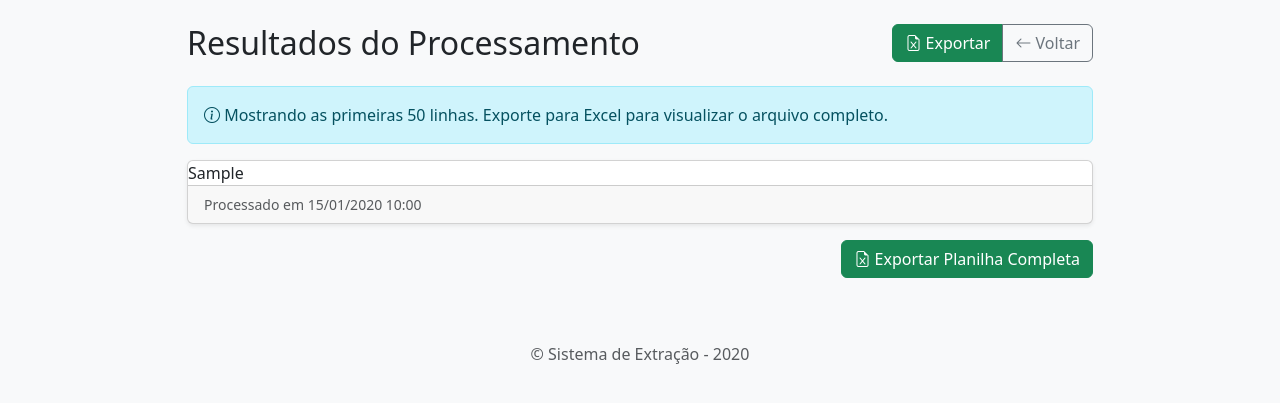
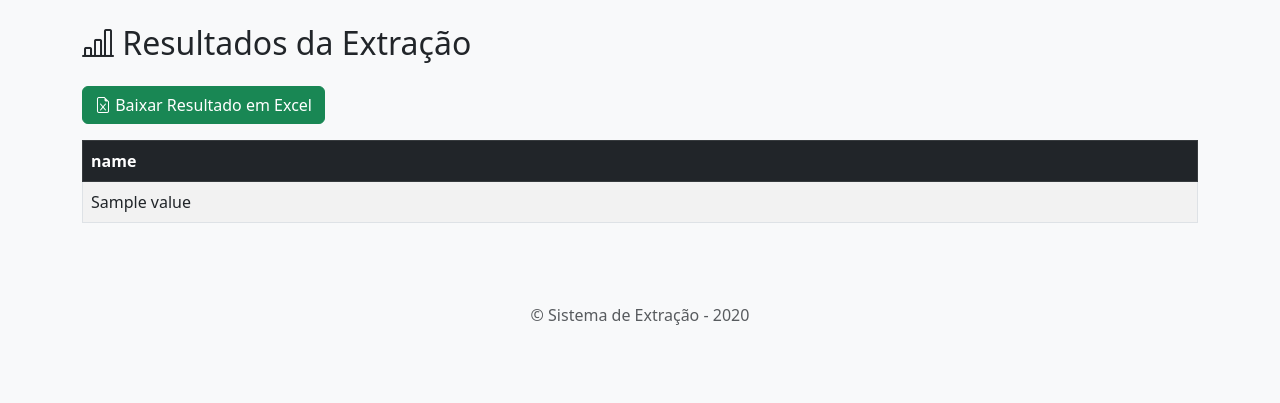
Before and after one commit to Douglasprojetospro/extrator-atributos-web, a Flask app: template templates/resultados.html in a window 1280 px wide. Shown: the part 56-459 px from the top of the page. Run offline with Flask 3, Linux system fonts and the light colour scheme; the template is opened without the code that fills it: most values are stand-ins (such as "Sample title", 1, 10 or a date in 2020).

Commit message:
Update resultados.html

```diff
--- a/templates/resultados.html
+++ b/templates/resultados.html
@@ -1,64 +1,38 @@
 {% extends "base.html" %}
 
-{% block title %}Resultados do Processamento{% endblock %}
+{% block title %}Resultados da Extração{% endblock %}
 
 {% block content %}
-<div class="container">
-    <div class="row justify-content-center">
-        <div class="col-lg-10">
-            <div class="d-flex justify-content-between align-items-center mb-4">
-                <h2 class="mb-0">Resultados do Processamento</h2>
-                <div class="btn-group">
-                    <a href="{{ url_for('exportar') }}" class="btn btn-success">
-                        <i class="bi bi-file-earmark-excel"></i> Exportar
-                    </a>
-                    <a href="{{ url_for('configuracao') }}" class="btn btn-outline-secondary">
-                        <i class="bi bi-arrow-left"></i> Voltar
-                    </a>
-                </div>
-            </div>
+<h2 class="mb-4"><i class="bi bi-bar-chart-line"></i> Resultados da Extração</h2>
 
-            <div class="alert alert-info">
-                <i class="bi bi-info-circle"></i> Mostrando as primeiras 50 linhas. Exporte para Excel para visualizar o arquivo completo.
-            </div>
-
-            <div class="card shadow-sm">
-                <div class="card-body p-0">
-                    <div class="table-responsive">
-                        {{ dados_html|safe }}
-                    </div>
-                </div>
-                <div class="card-footer text-muted small">
-                    Processado em {{ now.strftime('%d/%m/%Y %H:%M') if now else '' }}
-                </div>
-            </div>
-
-            <div class="d-grid gap-2 d-md-flex justify-content-md-end mt-3">
-                <a href="{{ url_for('exportar') }}" class="btn btn-success">
-                    <i class="bi bi-file-earmark-excel"></i> Exportar Planilha Completa
-                </a>
-            </div>
-        </div>
-    </div>
+<div class="mb-3">
+    <a href="/download" class="btn btn-success">
+        <i class="bi bi-file-earmark-excel"></i> Baixar Resultado em Excel
+    </a>
 </div>
 
-<script>
-$(document).ready(function() {
-    // Aplica DataTables na tabela
-    $('table').DataTable({
-        dom: '<"top"lf>rt<"bottom"ip>',
-        language: {
-            url: 'https://cdn.datatables.net/plug-ins/1.11.5/i18n/pt-BR.json'
-        },
-        scrollX: true,
-        pageLength: 10,
-        lengthMenu: [5, 10, 25, 50, 100],
-        responsive: true
-    });
-
-    // Adiciona classes Bootstrap à tabela gerada pelo pandas
-    $('table').addClass('table table-striped table-hover table-bordered');
-    $('thead').addClass('table-light');
-});
-</script>
+<div class="table-responsive">
+    <table class="table table-striped table-bordered">
+        <thead class="table-dark">
+            <tr>
+                {% if df %}
+                    {% for key in df[0].keys() %}
+                        <th>{{ key }}</th>
+                    {% endfor %}
+                {% else %}
+                    <th>Nenhum dado encontrado</th>
+                {% endif %}
+            </tr>
+        </thead>
+        <tbody>
+            {% for row in df %}
+            <tr>
+                {% for value in row.values() %}
+                <td>{{ value }}</td>
+                {% endfor %}
+            </tr>
+            {% endfor %}
+        </tbody>
+    </table>
+</div>
 {% endblock %}
```
